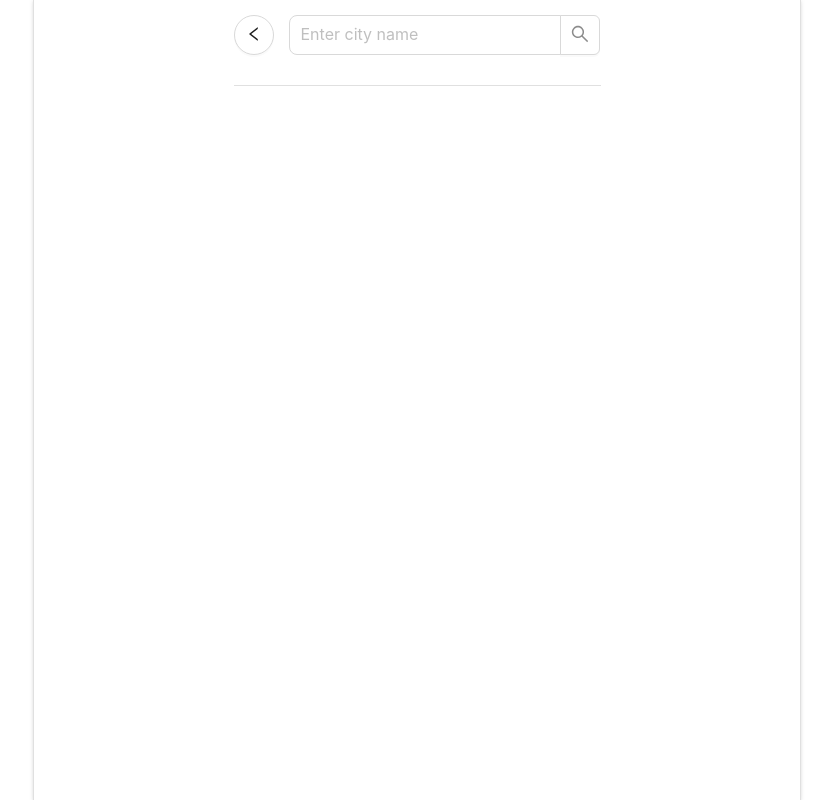
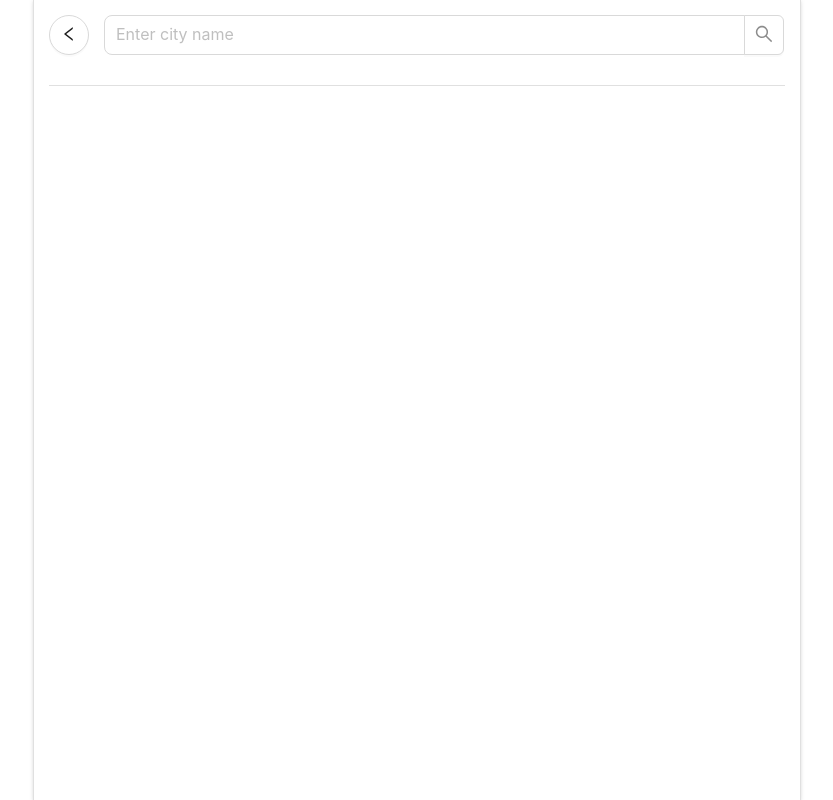
Before and after one commit to PatrykRybak/WeatherApp, a Vue app: page /search in a window 1280 px wide. Shown: the whole page, without its empty margins (223-1056 px from the left). Built offline with nearby package versions, Linux system fonts and the light colour scheme.

Commit message:
small css change

```diff
--- a/src/views/SearchView.vue
+++ b/src/views/SearchView.vue
@@ -140,13 +140,16 @@ export default {
 }
 </script>
 
-<style>
+<style scoped>
 main {
   width: 100%;
   display: flex;
   flex-direction: column;
   align-items: center;
   padding: 15px;
+}
+.top-bar {
+  width: 100%;
 }
 .navigation {
   width: 100%;
```
